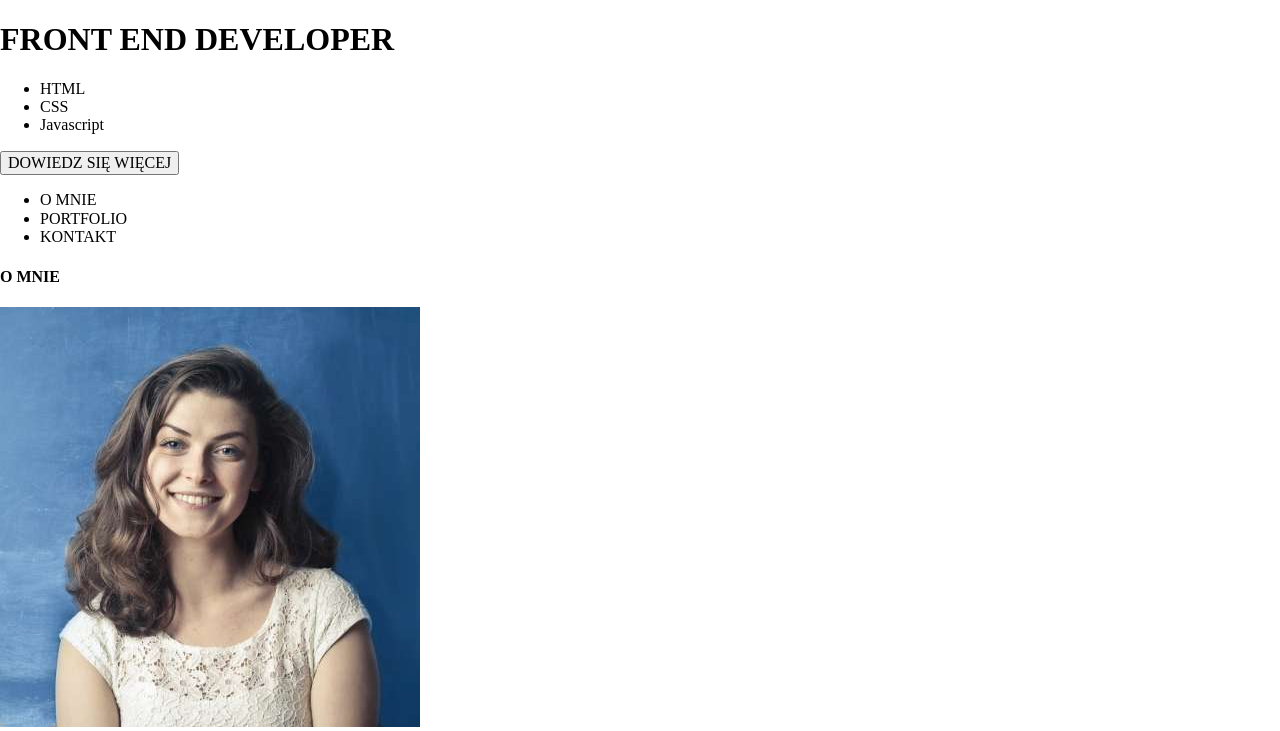
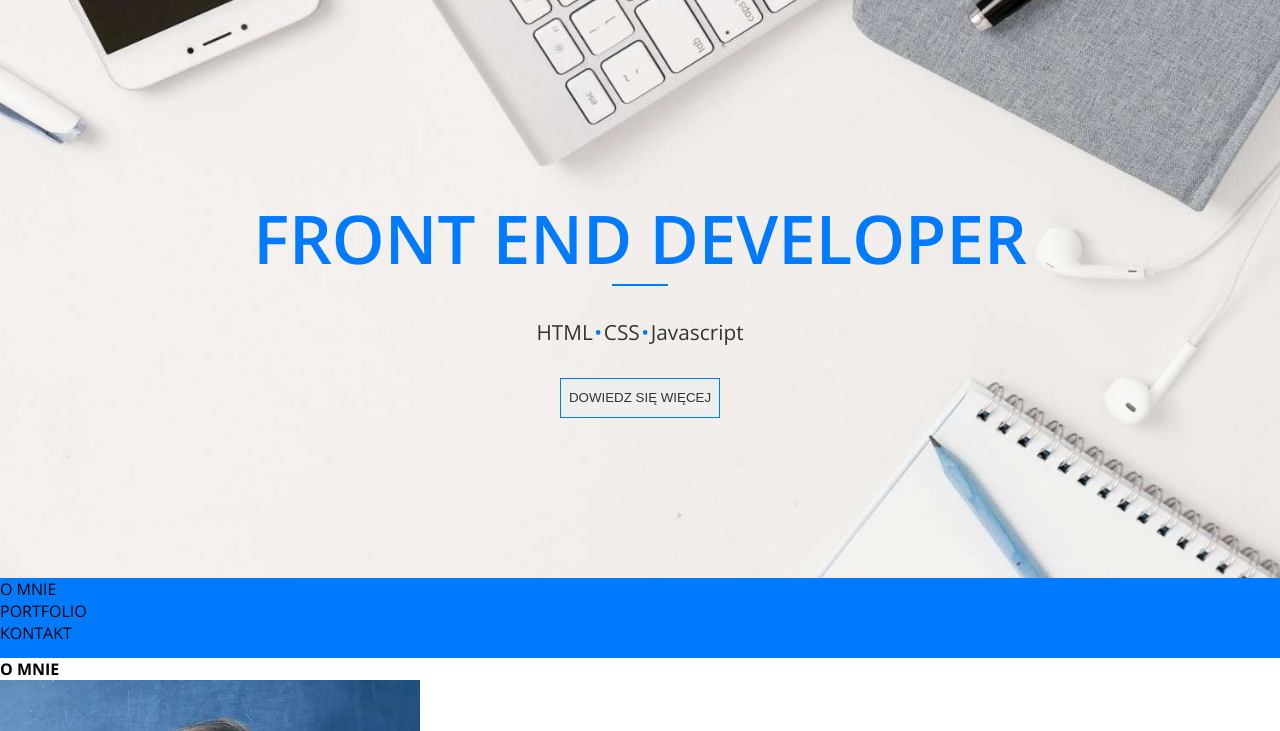
Before and after one commit to tycoonkabuzi/Task50383, a website: page index.html in a window 1280 px wide. Shown: the top 731 px of the page. Drawn offline with nearby package versions, Linux system fonts and the light colour scheme.

Commit message:
Header completed

```diff
--- a/css/style.css
+++ b/css/style.css
@@ -0,0 +1,69 @@
+* {
+  box-sizing: border-box;
+  margin: 0;
+  padding: 0;
+}
+html,
+body {
+  margin: 0;
+  padding: 0;
+  font-family: "Open Sans", sans-serif;
+}
+
+header {
+  background-image: url("../img/header.jpg");
+  background-repeat: no-repeat;
+  background-size: cover;
+  margin-top: -200px;
+  padding-bottom: 20vh;
+}
+.titles {
+  width: 100%;
+  padding-top: 49vh;
+  margin: auto;
+}
+
+.titles h1 {
+  color: #007bff;
+  text-align: center;
+  font-size: 4.2em;
+  font-weight: 600;
+}
+.line {
+  width: 7vh;
+  margin: auto;
+  height: 0.2vh;
+  border: none;
+  margin-bottom: 4vh;
+}
+
+.titles .line {
+  background-color: #007bff;
+}
+.titles p {
+  text-align: center;
+  font-size: 1.3em;
+  color: #333;
+  margin-bottom: 4vh;
+}
+span {
+  color: #007bff;
+  margin-left: 0.2vh;
+  margin-right: 0.2vh;
+}
+button {
+  width: 20vh;
+  height: 5vh;
+  border: #007bff solid 0.2vh;
+  display: block;
+  margin: auto;
+  color: #333;
+}
+button:hover {
+  background-color: #777;
+  color: white;
+}
+nav {
+  height: 10vh;
+  background-color: #007bff;
+}
--- a/index.html
+++ b/index.html
@@ -4,7 +4,6 @@
     <meta charset="UTF-8" />
     <meta name="viewport" content="width=device-width, initial-scale=1.0" />
 
-    <link rel="stylesheet" href="./node_modules/normalize.css/normalize.css" />
     <link rel="preconnect" href="https://fonts.googleapis.com" />
     <link rel="preconnect" href="https://fonts.gstatic.com" crossorigin />
     <link
@@ -18,11 +17,8 @@
     <header>
       <div class="titles">
         <h1>FRONT END DEVELOPER</h1>
-        <ul>
-          <li>HTML</li>
-          <li>CSS</li>
-          <li>Javascript</li>
-        </ul>
+        <hr class="line" />
+        <p>HTML<span>&#8226;</span>CSS<span>&#8226;</span>Javascript</p>
       </div>
       <button>DOWIEDZ SIĘ WIĘCEJ</button>
     </header>
@@ -60,21 +56,48 @@
     <section class="portfolio">
       <h4>portfolio</h4>
       <div class="galery-container">
+        <div class="container-image">
           <img alt="computer on a desk" src="./img/portfolio/photo-1.jpg" />
+        </div>
+        <div class="container-image">
           <img alt="bubles" src="./img/portfolio/photo-2.jpg" />
+        </div>
+        <div class="container-image">
           <img alt="motobike" src="./img/portfolio/photo-3.jpg" />
+        </div>
+        <div class="container-image">
           <img alt="grepes" src="./img/portfolio/photo-4.jpg" />
-        <img alt="color pensils on a desk" src="./img/portfolio/photo-5.jpg" />
+        </div>
+        <div class="container-image">
+          <img
+            alt="color pensils on a desk"
+            src="./img/portfolio/photo-5.jpg"
+          />
+        </div>
+        <div class="container-image">
           <img
             alt="Another computer on a desk laptop"
             src="./img/portfolio/photo-6.jpg"
           />
+        </div>
+        <div class="container-image">
           <img alt="a house in greece" src="./img/portfolio/photo-7.jpg" />
+        </div>
+        <div class="container-image">
           <img alt="some glass" src="./img/portfolio/photo-8.jpg" />
+        </div>
+        <div class="container-image">
           <img alt="cup of coffe" src="./img/portfolio/photo-9.jpg" />
+        </div>
+        <div class="container-image">
           <img alt="pensils aligned " src="./img/portfolio/photo-10.jpg" />
+        </div>
+        <div class="container-image">
           <img alt="blue paint" src="./img/portfolio/photo-11.jpg" />
+        </div>
+        <div class="container-image">
           <img alt="old car" src="./img/portfolio/photo-12.jpg" />
+        </div>
       </div>
     </section>
     <section class="contact">
@@ -83,13 +106,13 @@
         <input type="text" placeholder="Imię" />
         <input type="text" placeholder="Email" />
         <textarea name="" id=""></textarea>
-        <input type="submit" >WIADOMOŚĆ</input/>
+        <input type="submit" />WIADOMOŚĆ<input />
       </form>
       <div class="contact-socials">
-        <a><img  src="./img/portfolio/" alt="facebook logo"></a>
-        <a><img src="./img/portfolio/" alt="Twitter logo"></a>
-        <a><img src="./img/portfolio/" alt="Instagram logo"></a>
-        <a><img src="./img/portfolio/" alt="Youtube logo"></a>
+        <a href="#"><img src="./img/portfolio" alt="facebook logo" /> </a>
+        <a href="#"><img src="./img/portfolio/" alt="Twitter logo" /></a>
+        <a href="#"><img src="./img/portfolio/" alt="Instagram logo" /></a>
+        <a href="#"><img src="./img/portfolio/" alt="Youtube logo" /></a>
       </div>
     </section>
   </body>
```
Lines whose indentation alone changed are shown as unchanged.
